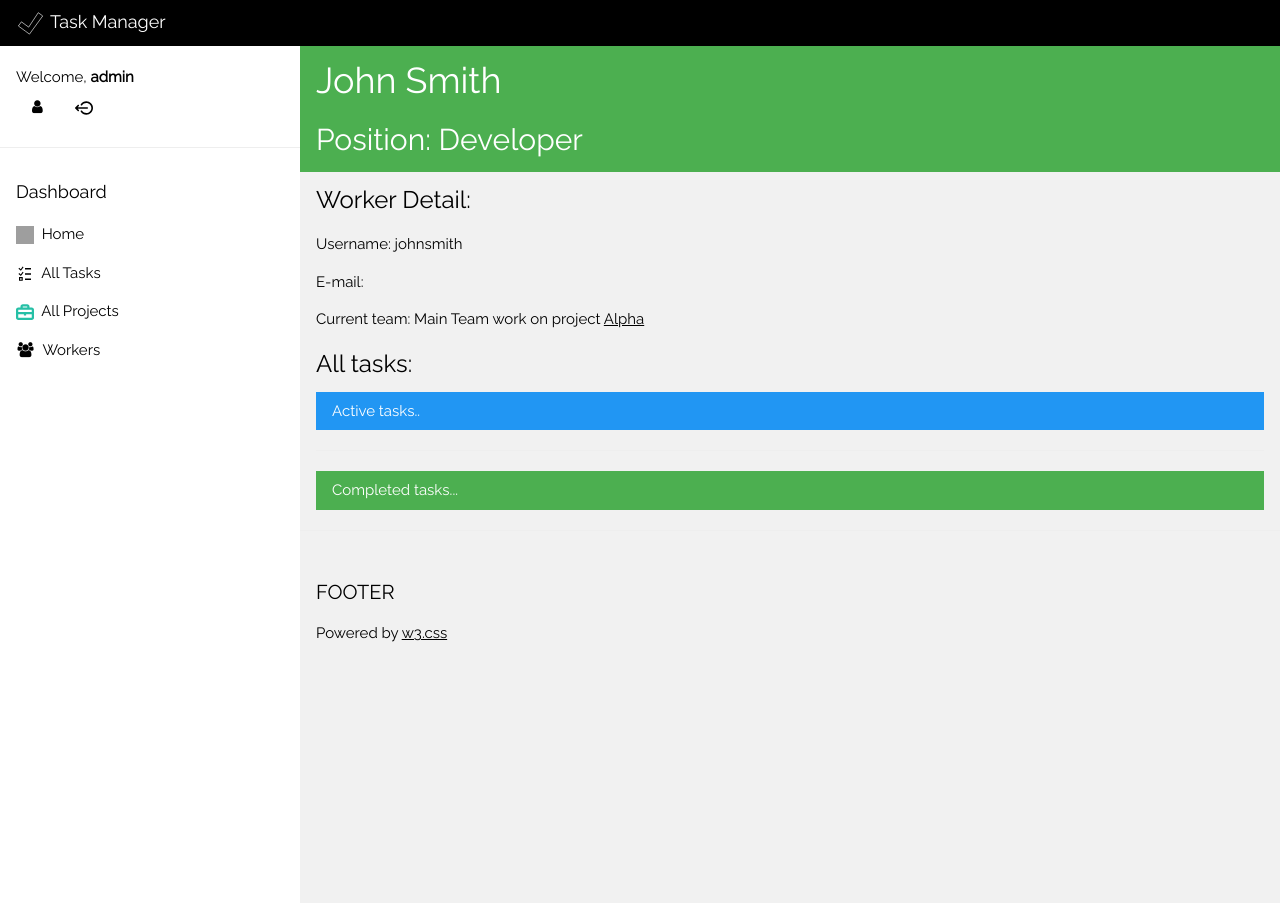
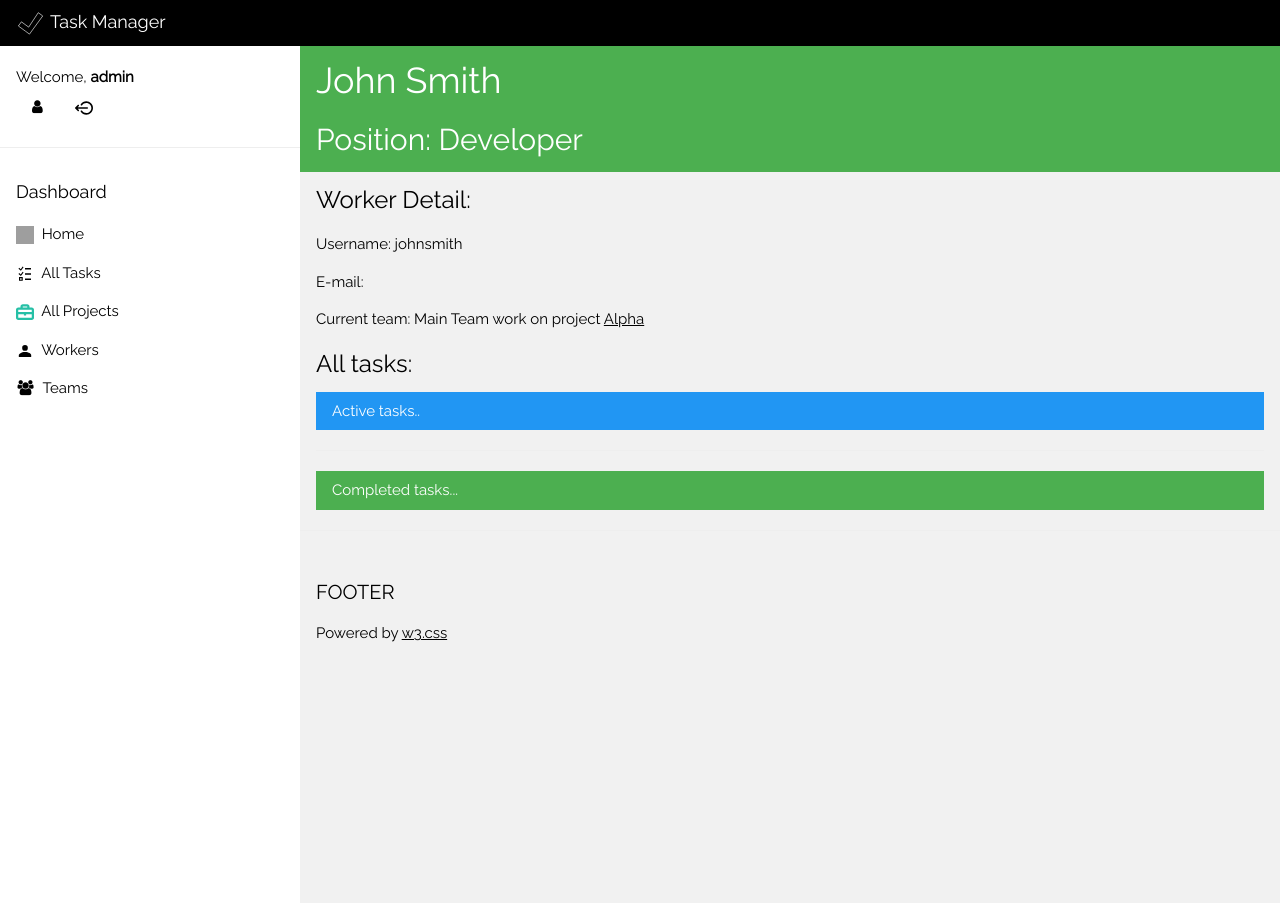
Before and after one commit to Wenhun/it_company_task_manager, a Django app: page /workers/2/ in a window 1280 px wide. Run offline with Django 5.2, Linux system fonts and the light colour scheme; a user stored in the database is signed in; data comes from the database, SQL or seed files in the repository; grey boxes are pictures that could not be loaded.

Commit message:
add worker_detail link in sidebar. add 'team' icon to sidebar

```diff
--- a/templates/includes/sidebar.html
+++ b/templates/includes/sidebar.html
@@ -4,7 +4,7 @@
     <div class="w3-col s8 w3-bar">
       {% if user.is_authenticated %}
         <span>Welcome, <strong>{{ user.get_username }}</strong></span><br>
-        <a href="#" class="w3-bar-item w3-button"><i class="fa fa-user"></i></a>
+        <a href="{% url 'task_manager:worker-detail' pk=user.pk %}" class="w3-bar-item w3-button"><i class="fa fa-user"></i></a>
         <a href="{% url 'logout' %}" class="w3-bar-item w3-button"><img src="{% static 'images/logout.svg' %}" alt="logout" style="width:18px;height:18px;"></a>
       {% else %}
         <span><strong>Please, login</strong></span><br>
@@ -21,7 +21,8 @@
     <a href="#" class="w3-bar-item w3-button w3-padding-16 w3-hide-large w3-dark-grey w3-hover-black" onclick="w3_close()" title="close menu"><i class="fa fa-remove fa-fw"></i>  Close Menu</a>
     <a href="{% url 'task_manager:task-list' %}" class="w3-bar-item w3-button w3-padding"><img src="{% static 'images/tasks_all_sidebar.svg' %}" alt="all tasks" style="width:18px;height:18px;">  All Tasks</a>
     <a href="{% url 'task_manager:project-list' %}" class="w3-bar-item w3-button w3-padding"><img src="{% static 'images/project.svg' %}" alt="all tasks" style="width:18px;height:18px;">  All Projects</a>
-    <a href="{% url 'task_manager:worker-list' %}" class="w3-bar-item w3-button w3-padding"><i class="fa fa-users fa-fw"></i>  Workers</a>
+    <a href="{% url 'task_manager:worker-list' %}" class="w3-bar-item w3-button w3-padding"><img src="{% static 'images/worker.svg' %}" alt="all tasks" style="width:18px;height:18px;">  Workers</a>
+    <a href="{% url 'task_manager:worker-list' %}" class="w3-bar-item w3-button w3-padding"><i class="fa fa-users fa-fw"></i>  Teams</a>
 {#    <a href="#" class="w3-bar-item w3-button w3-padding"><i class="fa fa-diamond fa-fw"></i>  Orders</a>#}
 {#    <a href="#" class="w3-bar-item w3-button w3-padding"><i class="fa fa-bell fa-fw"></i>  News</a>#}
 {#    <a href="#" class="w3-bar-item w3-button w3-padding"><i class="fa fa-bank fa-fw"></i>  General</a>#}
```
Also changed, not shown: static/images/worker.svg (added).
